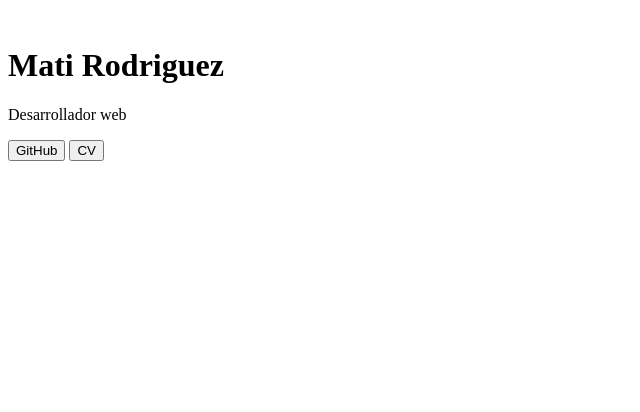
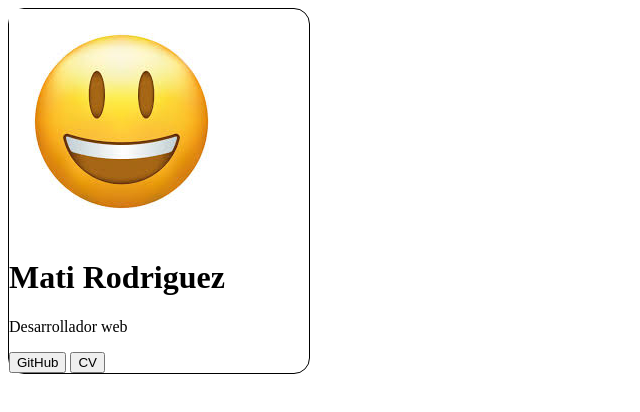
Before and after one commit to Matiasrosello2009/5to_REPASO.HTML---TP, a plain HTML site: page miercoles-9.html in a window 1280 px wide. Shown: the whole page, without its empty margins (0-640 px from the left). Drawn offline with Linux system fonts and the light colour scheme.

Commit message:
REPASO 5.5

```diff
--- a/miercoles-9.css
+++ b/miercoles-9.css
@@ -1,3 +1,9 @@
 h1{
     font-size: 1,5rem;
 }
+.card{
+    border: 1px solid black;
+    border-radius: 1rem;
+    width: 300px;
+    box-shadow: 0 0 10px rgba(0,0,0,0,2);
+}
--- a/miercoles-9.html
+++ b/miercoles-9.html
@@ -9,13 +9,13 @@
 </head>
 <body>
     <div class="card">
-        <img src="ImagenPractica" alt="">
+        <img src="emojifeliz.jfif" alt="imagenPractica">
         <h1>Mati Rodriguez </h1>
         <p>Desarrollador web</p>
-    </div>
     <div class="botones">
         <button>GitHub</button>
         <button>CV</button>
     </div>
+    </div>
 </body>
 </html>
```
Also changed, not shown: emojifeliz.jfif (added).
